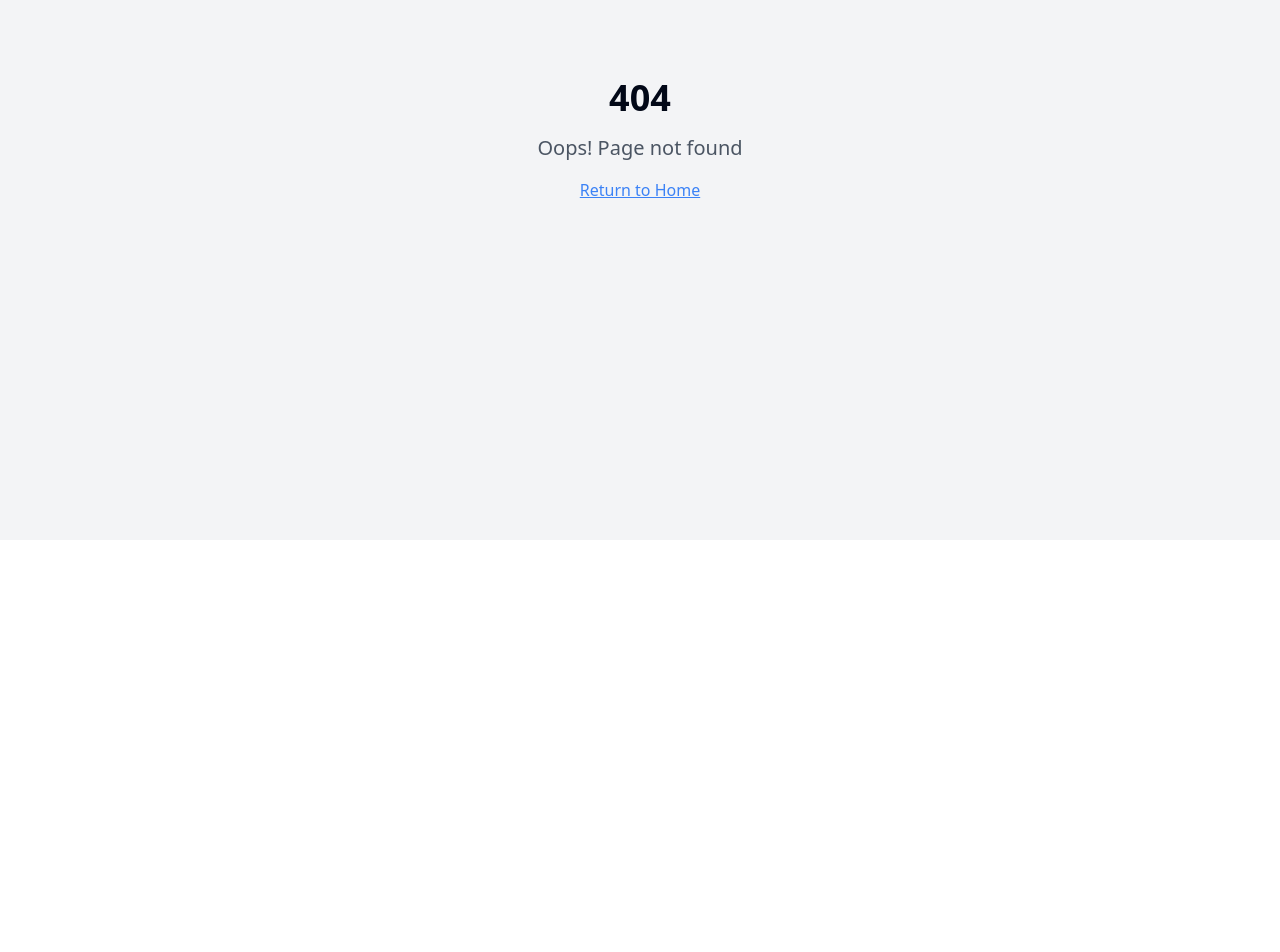
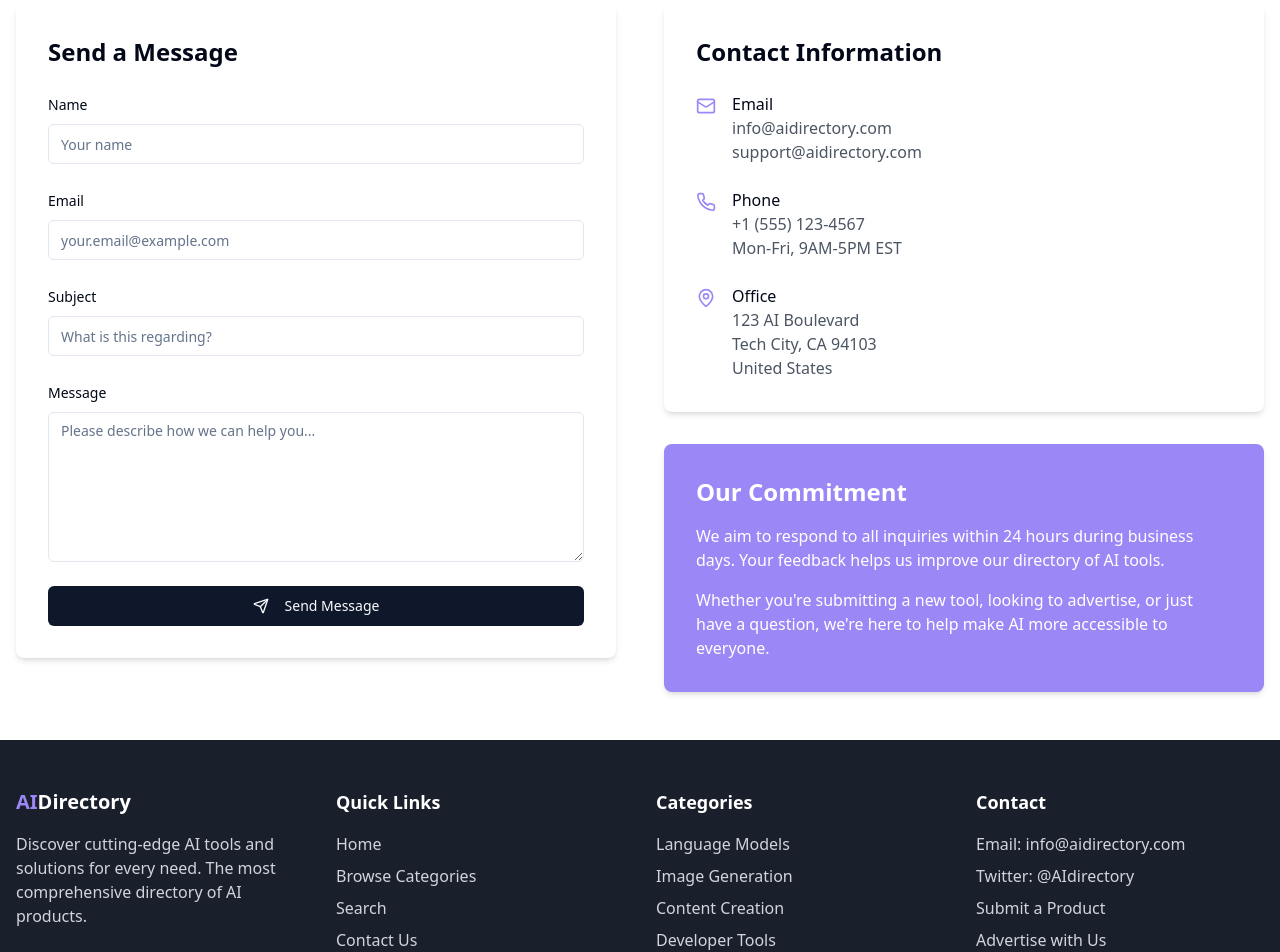
Before and after one commit to hyperceinternal/aidirectory101-89, a React (Vite) app: page /contact in a window 1280 px wide. Before the commit this address had no page. Shown: the part 260-1212 px from the top of the page. Before the commit the page ends 800 px from the top, so only its background shows below. Built offline with nearby package versions, Linux system fonts and the light colour scheme.

Commit message:
Add contact us page
Implement the contact us page.

```diff
--- a/src/App.tsx
+++ b/src/App.tsx
@@ -11,6 +11,7 @@ import AIToolDetails from "./pages/AIToolDetails";
 import Categories from "./pages/Categories";
 import SubmitTool from "./pages/SubmitTool";
 import AdvertiseTool from "./pages/AdvertiseTool";
+import Contact from "./pages/Contact";
 
 const queryClient = new QueryClient();
 
@@ -27,6 +28,7 @@ const App = () => (
           <Route path="/tool/:id" element={<AIToolDetails />} />
           <Route path="/submit" element={<SubmitTool />} />
           <Route path="/advertise" element={<AdvertiseTool />} />
+          <Route path="/contact" element={<Contact />} />
           {/* ADD ALL CUSTOM ROUTES ABOVE THE CATCH-ALL "*" ROUTE */}
           <Route path="*" element={<NotFound />} />
         </Routes>
--- a/src/components/Footer.tsx
+++ b/src/components/Footer.tsx
@@ -1,5 +1,6 @@
 
 import React from 'react';
+import { Link } from 'react-router-dom';
 
 const Footer: React.FC = () => {
   return (
@@ -18,20 +19,20 @@ const Footer: React.FC = () => {
           <div>
             <h4 className="text-lg font-semibold mb-4">Quick Links</h4>
             <ul className="space-y-2">
-              <li><a href="#" className="text-gray-300 hover:text-white transition-colors">Home</a></li>
-              <li><a href="#" className="text-gray-300 hover:text-white transition-colors">Browse Categories</a></li>
-              <li><a href="#" className="text-gray-300 hover:text-white transition-colors">Featured Products</a></li>
-              <li><a href="#" className="text-gray-300 hover:text-white transition-colors">New Releases</a></li>
+              <li><Link to="/" className="text-gray-300 hover:text-white transition-colors">Home</Link></li>
+              <li><Link to="/categories" className="text-gray-300 hover:text-white transition-colors">Browse Categories</Link></li>
+              <li><Link to="/search" className="text-gray-300 hover:text-white transition-colors">Search</Link></li>
+              <li><Link to="/contact" className="text-gray-300 hover:text-white transition-colors">Contact Us</Link></li>
             </ul>
           </div>
 
           <div>
             <h4 className="text-lg font-semibold mb-4">Categories</h4>
             <ul className="space-y-2">
-              <li><a href="#" className="text-gray-300 hover:text-white transition-colors">Language Models</a></li>
-              <li><a href="#" className="text-gray-300 hover:text-white transition-colors">Image Generation</a></li>
-              <li><a href="#" className="text-gray-300 hover:text-white transition-colors">Content Creation</a></li>
-              <li><a href="#" className="text-gray-300 hover:text-white transition-colors">Developer Tools</a></li>
+              <li><Link to="/categories" className="text-gray-300 hover:text-white transition-colors">Language Models</Link></li>
+              <li><Link to="/categories" className="text-gray-300 hover:text-white transition-colors">Image Generation</Link></li>
+              <li><Link to="/categories" className="text-gray-300 hover:text-white transition-colors">Content Creation</Link></li>
+              <li><Link to="/categories" className="text-gray-300 hover:text-white transition-colors">Developer Tools</Link></li>
             </ul>
           </div>
 
@@ -40,8 +41,8 @@ const Footer: React.FC = () => {
             <ul className="space-y-2">
               <li className="text-gray-300">Email: info@aidirectory.com</li>
               <li className="text-gray-300">Twitter: @AIdirectory</li>
-              <li><a href="#" className="text-gray-300 hover:text-white transition-colors">Submit a Product</a></li>
-              <li><a href="#" className="text-gray-300 hover:text-white transition-colors">Advertise with Us</a></li>
+              <li><Link to="/submit" className="text-gray-300 hover:text-white transition-colors">Submit a Product</Link></li>
+              <li><Link to="/advertise" className="text-gray-300 hover:text-white transition-colors">Advertise with Us</Link></li>
             </ul>
           </div>
         </div>
--- a/src/components/Header.tsx
+++ b/src/components/Header.tsx
@@ -1,7 +1,7 @@
 
 import React from 'react';
 import { Link } from 'react-router-dom';
-import { Search, PlusCircle, Megaphone } from 'lucide-react';
+import { Search, PlusCircle, Megaphone, MessageSquare } from 'lucide-react';
 import { Input } from "@/components/ui/input";
 import { Button } from "@/components/ui/button";
 
@@ -47,6 +47,10 @@ const Header: React.FC<HeaderProps> = ({ onSearch }) => {
             <Megaphone size={16} />
             Advertise
           </Link>
+          <Link to="/contact" className="text-gray-600 hover:text-ai-purple transition-colors flex items-center gap-1">
+            <MessageSquare size={16} />
+            Contact
+          </Link>
         </nav>
       </div>
     </header>
--- /dev/null
+++ b/src/pages/Contact.tsx
@@ -0,0 +1,205 @@
+
+import React from 'react';
+import { useForm } from 'react-hook-form';
+import { zodResolver } from '@hookform/resolvers/zod';
+import * as z from 'zod';
+import { Mail, Phone, MapPin, Send } from 'lucide-react';
+
+import { Button } from '@/components/ui/button';
+import {
+  Form,
+  FormControl,
+  FormField,
+  FormItem,
+  FormLabel,
+  FormMessage,
+} from '@/components/ui/form';
+import { Input } from '@/components/ui/input';
+import { Textarea } from '@/components/ui/textarea';
+import { toast } from '@/hooks/use-toast';
+import Header from '@/components/Header';
+import Footer from '@/components/Footer';
+
+const formSchema = z.object({
+  name: z.string().min(2, {
+    message: 'Name must be at least 2 characters.',
+  }),
+  email: z.string().email({
+    message: 'Please enter a valid email address.',
+  }),
+  subject: z.string().min(5, {
+    message: 'Subject must be at least 5 characters.',
+  }),
+  message: z.string().min(10, {
+    message: 'Message must be at least 10 characters.',
+  }),
+});
+
+const Contact = () => {
+  const form = useForm<z.infer<typeof formSchema>>({
+    resolver: zodResolver(formSchema),
+    defaultValues: {
+      name: '',
+      email: '',
+      subject: '',
+      message: '',
+    },
+  });
+
+  function onSubmit(values: z.infer<typeof formSchema>) {
+    console.log(values);
+    toast({
+      title: "Message sent!",
+      description: "We'll get back to you as soon as possible.",
+    });
+    form.reset();
+  }
+
+  const handleSearch = (term: string) => {
+    // Not implemented for this page yet
+    console.log('Search term:', term);
+  };
+
+  return (
+    <div className="flex flex-col min-h-screen">
+      <Header onSearch={handleSearch} />
+
+      <main className="flex-1 mt-24">
+        <div className="container mx-auto px-4 py-12">
+          <h1 className="text-4xl font-bold text-center mb-2">Contact Us</h1>
+          <p className="text-center text-gray-600 mb-12">We'd love to hear from you. Please get in touch with us.</p>
+
+          <div className="grid grid-cols-1 md:grid-cols-2 gap-12">
+            {/* Contact Form */}
+            <div>
+              <div className="bg-white rounded-lg shadow-md p-8">
+                <h2 className="text-2xl font-semibold mb-6">Send a Message</h2>
+
+                <Form {...form}>
+                  <form onSubmit={form.handleSubmit(onSubmit)} className="space-y-6">
+                    <FormField
+                      control={form.control}
+                      name="name"
+                      render={({ field }) => (
+                        <FormItem>
+                          <FormLabel>Name</FormLabel>
+                          <FormControl>
+                            <Input placeholder="Your name" {...field} />
+                          </FormControl>
+                          <FormMessage />
+                        </FormItem>
+                      )}
+                    />
+
+                    <FormField
+                      control={form.control}
+                      name="email"
+                      render={({ field }) => (
+                        <FormItem>
+                          <FormLabel>Email</FormLabel>
+                          <FormControl>
+                            <Input placeholder="your.email@example.com" {...field} />
+                          </FormControl>
+                          <FormMessage />
+                        </FormItem>
+                      )}
+                    />
+
+                    <FormField
+                      control={form.control}
+                      name="subject"
+                      render={({ field }) => (
+                        <FormItem>
+                          <FormLabel>Subject</FormLabel>
+                          <FormControl>
+                            <Input placeholder="What is this regarding?" {...field} />
+                          </FormControl>
+                          <FormMessage />
+                        </FormItem>
+                      )}
+                    />
+
+                    <FormField
+                      control={form.control}
+                      name="message"
+                      render={({ field }) => (
+                        <FormItem>
+                          <FormLabel>Message</FormLabel>
+                          <FormControl>
+                            <Textarea
+                              placeholder="Please describe how we can help you..."
+                              className="min-h-[150px]"
+                              {...field}
+                            />
+                          </FormControl>
+                          <FormMessage />
+                        </FormItem>
+                      )}
+                    />
+
+                    <Button type="submit" className="w-full">
+                      <Send className="mr-2 h-4 w-4" />
+                      Send Message
+                    </Button>
+                  </form>
+                </Form>
+              </div>
+            </div>
+
+            {/* Contact Information */}
+            <div>
+              <div className="bg-white rounded-lg shadow-md p-8 mb-8">
+                <h2 className="text-2xl font-semibold mb-6">Contact Information</h2>
+                <div className="space-y-6">
+                  <div className="flex items-start">
+                    <Mail className="h-5 w-5 text-ai-purple mr-4 mt-1" />
+                    <div>
+                      <h3 className="font-medium">Email</h3>
+                      <p className="text-gray-600">info@aidirectory.com</p>
+                      <p className="text-gray-600">support@aidirectory.com</p>
+                    </div>
+                  </div>
+
+                  <div className="flex items-start">
+                    <Phone className="h-5 w-5 text-ai-purple mr-4 mt-1" />
+                    <div>
+                      <h3 className="font-medium">Phone</h3>
+                      <p className="text-gray-600">+1 (555) 123-4567</p>
+                      <p className="text-gray-600">Mon-Fri, 9AM-5PM EST</p>
+                    </div>
+                  </div>
+
+                  <div className="flex items-start">
+                    <MapPin className="h-5 w-5 text-ai-purple mr-4 mt-1" />
+                    <div>
+                      <h3 className="font-medium">Office</h3>
+                      <p className="text-gray-600">123 AI Boulevard</p>
+                      <p className="text-gray-600">Tech City, CA 94103</p>
+                      <p className="text-gray-600">United States</p>
+                    </div>
+                  </div>
+                </div>
+              </div>
+
+              <div className="bg-ai-purple text-white rounded-lg shadow-md p-8">
+                <h2 className="text-2xl font-semibold mb-4">Our Commitment</h2>
+                <p className="mb-4">
+                  We aim to respond to all inquiries within 24 hours during business days.
+                  Your feedback helps us improve our directory of AI tools.
+                </p>
+                <p>
+                  Whether you're submitting a new tool, looking to advertise, or just have a question,
+                  we're here to help make AI more accessible to everyone.
+                </p>
+              </div>
+            </div>
+          </div>
+        </div>
+      </main>
+
+      <Footer />
+    </div>
+  );
+};
+
+export default Contact;
```
